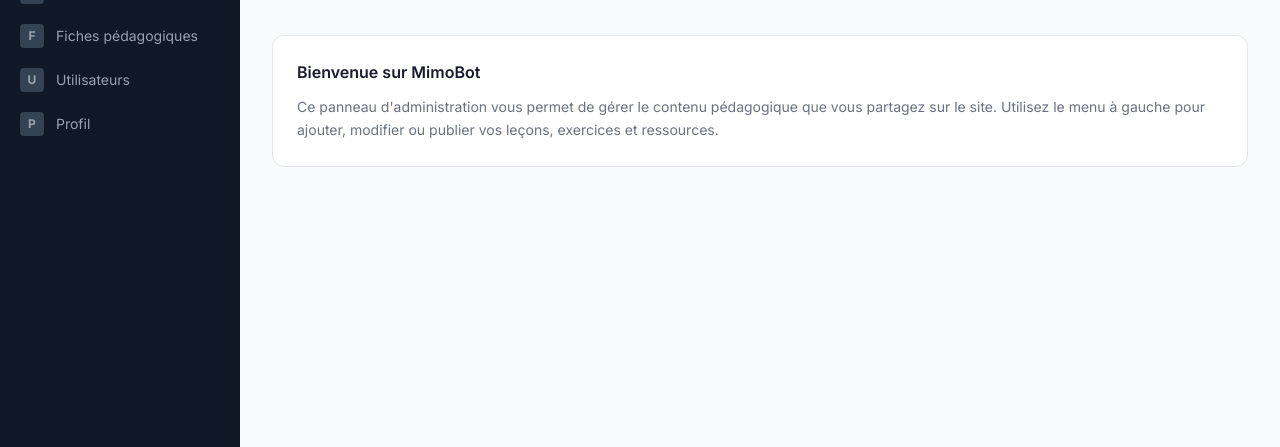
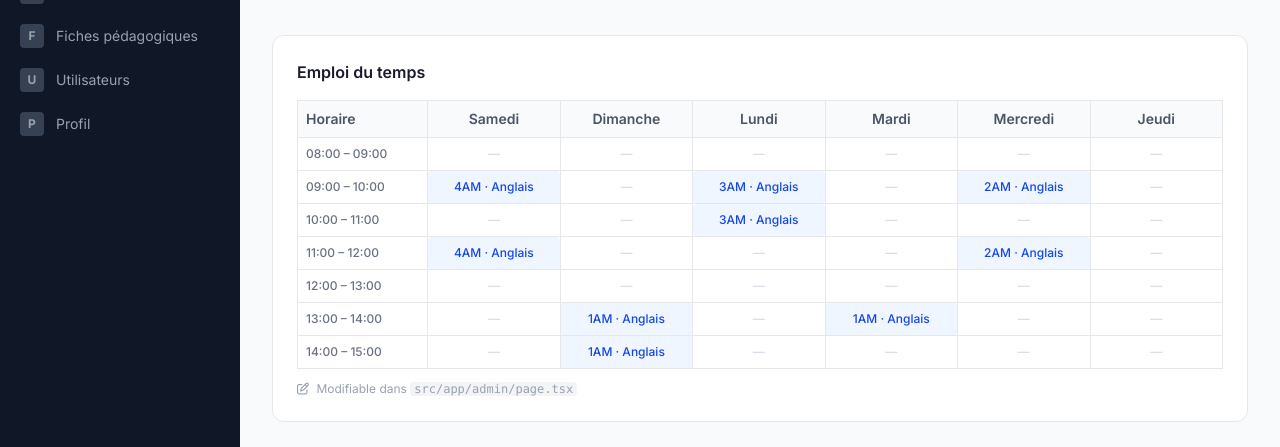
Before and after one commit to islamMed06/mimobot-web, a Next.js app: page /admin in a window 1280 px wide. Shown: the part 203-650 px from the top of the page. Built offline with nearby package versions, Linux system fonts and the light colour scheme; no server answers; the database is empty.

Commit message:
fix redirect /resources -> /lessons, add consulter buttons, extend viewer, add timetable to admin dashboard

```diff
--- a/src/app/admin/page.tsx
+++ b/src/app/admin/page.tsx
@@ -45,15 +45,44 @@ export default async function AdminDashboard() {
       </div>
 
       <div className="bg-white rounded-xl border border-gray-200 p-6">
-        <h2 className="font-semibold mb-3">Bienvenue sur MimoBot</h2>
-        <p className="text-sm text-gray-500 leading-relaxed">
-          Ce panneau d&apos;administration vous permet de gérer le contenu pédagogique
-          que vous partagez sur le site. Utilisez le menu à gauche pour ajouter, modifier
-          ou publier vos leçons, exercices et ressources.
-        </p>
+        <h2 className="font-semibold mb-4">Emploi du temps</h2>
+        <div className="overflow-x-auto">
+          <table className="w-full text-sm border-collapse">
+            <thead>
+              <tr>
+                <th className="border border-gray-200 bg-gray-50 p-2 text-left font-semibold text-gray-600 min-w-[80px]">Horaire</th>
+                <th className="border border-gray-200 bg-gray-50 p-2 text-center font-semibold text-gray-600 min-w-[100px]">Samedi</th>
+                <th className="border border-gray-200 bg-gray-50 p-2 text-center font-semibold text-gray-600 min-w-[100px]">Dimanche</th>
+                <th className="border border-gray-200 bg-gray-50 p-2 text-center font-semibold text-gray-600 min-w-[100px]">Lundi</th>
+                <th className="border border-gray-200 bg-gray-50 p-2 text-center font-semibold text-gray-600 min-w-[100px]">Mardi</th>
+                <th className="border border-gray-200 bg-gray-50 p-2 text-center font-semibold text-gray-600 min-w-[100px]">Mercredi</th>
+                <th className="border border-gray-200 bg-gray-50 p-2 text-center font-semibold text-gray-600 min-w-[100px]">Jeudi</th>
+              </tr>
+            </thead>
+            <tbody>
+              {[
+                { time: "08:00 – 09:00", slots: ["", "", "", "", "", ""] },
+                { time: "09:00 – 10:00", slots: ["4AM · Anglais", "", "3AM · Anglais", "", "2AM · Anglais", ""] },
+                { time: "10:00 – 11:00", slots: ["", "", "3AM · Anglais", "", "", ""] },
+                { time: "11:00 – 12:00", slots: ["4AM · Anglais", "", "", "", "2AM · Anglais", ""] },
+                { time: "12:00 – 13:00", slots: ["", "", "", "", "", ""] },
+                { time: "13:00 – 14:00", slots: ["", "1AM · Anglais", "", "1AM · Anglais", "", ""] },
+                { time: "14:00 – 15:00", slots: ["", "1AM · Anglais", "", "", "", ""] },
+              ].map((row, i) => (
+                <tr key={i}>
+                  <td className="border border-gray-200 p-2 text-gray-500 font-medium text-xs whitespace-nowrap">{row.time}</td>
+                  {row.slots.map((cell, j) => (
+                    <td key={j} className={`border border-gray-200 p-2 text-center ${cell ? "bg-blue-50 text-blue-700 font-medium text-xs rounded" : "text-gray-300 text-xs"}`}>
+                      {cell || "—"}
+                    </td>
+                  ))}
+                </tr>
+              ))}
+            </tbody>
+          </table>
+        </div>
+        <p className="text-xs text-gray-400 mt-3"><i className="fa-regular fa-pen-to-square mr-1"></i> Modifiable dans <code className="bg-gray-100 px-1 rounded">src/app/admin/page.tsx</code></p>
       </div>
-
-
     </div>
   );
 }
--- a/src/app/api/pdf-proxy/[id]/route.ts
+++ b/src/app/api/pdf-proxy/[id]/route.ts
@@ -1,10 +1,19 @@
 export async function GET(req: Request, { params }: { params: Promise<{ id: string }> }) {
   const { id } = await params;
+  const { searchParams } = new URL(req.url);
+  const type = searchParams.get("type") || "resource";
+
+  const allowed = ["resource", "lesson", "exercise"];
+  if (!allowed.includes(type)) {
+    return new Response("Invalid type", { status: 400 });
+  }
+
+  const table = type === "resource" ? "resources" : `${type}s`;
 
   const supabaseUrl = process.env.NEXT_PUBLIC_SUPABASE_URL!;
   const supabaseKey = process.env.SUPABASE_KEY || process.env.NEXT_PUBLIC_SUPABASE_ANON_KEY!;
 
-  const resp = await fetch(`${supabaseUrl}/rest/v1/resources?id=eq.${id}&select=file_url`, {
+  const resp = await fetch(`${supabaseUrl}/rest/v1/${table}?id=eq.${id}&select=file_url`, {
     headers: { apikey: supabaseKey, Authorization: `Bearer ${supabaseKey}` },
   });
 
--- a/src/app/exercises/page.tsx
+++ b/src/app/exercises/page.tsx
@@ -91,7 +91,7 @@ export default async function ExercisesPage({ searchParams }: { searchParams: Pr
               <div className="flex items-start justify-between gap-4">
                 <div>
                   <h2 className="font-display font-bold text-lg text-ink">{e.title}</h2>
-                  <div className="flex items-center gap-3 mt-3 text-xs font-semibold">
+                  <div className="flex items-center gap-3 mt-3 text-xs font-semibold flex-wrap">
                     <span className="bg-coral-light px-2 py-0.5 rounded border border-ink/20 flex items-center gap-1">
                       <i className={`${typeIcons[e.type] || "fa-regular fa-file"} text-coral`}></i>
                       {typeLabels[e.type] || e.type}
@@ -104,6 +104,12 @@ export default async function ExercisesPage({ searchParams }: { searchParams: Pr
                     )}
                   </div>
                 </div>
+                <a
+                  href={`/viewer/${e.id}?type=exercise`}
+                  className="font-display font-bold text-sm bg-blue text-white px-5 py-2.5 rounded-full border-2 border-ink shadow-[3px_3px_0px_#1A1A2E] hover:shadow-[5px_5px_0px_#1A1A2E] hover:-translate-x-0.5 hover:-translate-y-0.5 transition-all no-underline shrink-0 inline-flex items-center gap-2 self-center"
+                >
+                  <i className="fa-regular fa-eye"></i> Consulter
+                </a>
               </div>
             </div>
           ))}
--- a/src/app/lessons/page.tsx
+++ b/src/app/lessons/page.tsx
@@ -84,7 +84,7 @@ export default async function LessonsPage({ searchParams }: { searchParams: Prom
                 <div>
                   <h2 className="font-display font-bold text-lg text-ink">{l.title}</h2>
                   {l.description && <p className="text-sm text-ink/60 mt-1">{l.description}</p>}
-                  <div className="flex items-center gap-3 mt-3 text-xs font-semibold">
+                  <div className="flex items-center gap-3 mt-3 text-xs font-semibold flex-wrap">
                     <span className="bg-blue-light px-2 py-0.5 rounded border border-ink/20">
                       {l.class_level}
                     </span>
@@ -105,6 +105,12 @@ export default async function LessonsPage({ searchParams }: { searchParams: Prom
                     )}
                   </div>
                 </div>
+                <a
+                  href={`/viewer/${l.id}?type=lesson`}
+                  className="font-display font-bold text-sm bg-blue text-white px-5 py-2.5 rounded-full border-2 border-ink shadow-[3px_3px_0px_#1A1A2E] hover:shadow-[5px_5px_0px_#1A1A2E] hover:-translate-x-0.5 hover:-translate-y-0.5 transition-all no-underline shrink-0 inline-flex items-center gap-2 self-center"
+                >
+                  <i className="fa-regular fa-eye"></i> Consulter
+                </a>
               </div>
             </div>
           ))}
--- a/src/app/viewer/[id]/page.tsx
+++ b/src/app/viewer/[id]/page.tsx
@@ -4,8 +4,29 @@ import Link from "next/link";
 import { notFound } from "next/navigation";
 import PDFViewer from "@/components/PDFViewer";
 
-export default async function ViewerPage({ params }: { params: Promise<{ id: string }> }) {
+const TABLE_MAP: Record<string, string> = {
+  lesson: "lessons",
+  exercise: "exercises",
+  resource: "resources",
+};
+
+const BACKLINK_MAP: Record<string, string> = {
+  lesson: "/lessons",
+  exercise: "/exercises",
+  resource: "/fiches-pedagogiques",
+};
+
+export default async function ViewerPage({
+  params,
+  searchParams,
+}: {
+  params: Promise<{ id: string }>;
+  searchParams: Promise<{ type?: string }>;
+}) {
   const { id } = await params;
+  const { type = "resource" } = await searchParams;
+  const table = TABLE_MAP[type] || "resources";
+
   const cookieStore = await cookies();
   const supabase = createServerClient(
     process.env.NEXT_PUBLIC_SUPABASE_URL!,
@@ -14,7 +35,7 @@ export default async function ViewerPage({ params }: { params: Promise<{ id: str
   );
 
   const { data: resource } = await supabase
-    .from("resources")
+    .from(table)
     .select("*")
     .eq("id", id)
     .single();
@@ -24,7 +45,9 @@ export default async function ViewerPage({ params }: { params: Promise<{ id: str
   const { data: { user } } = await supabase.auth.getUser();
   const { data: profile } = user ? await supabase.from("profiles").select("user_type").eq("id", user.id).single() : { data: null };
   const isStudent = profile?.user_type === "student";
-  const backLink = resource.price > 0 && !isStudent ? "/fiches-pedagogiques" : "/lessons";
+  const backLink = type === "resource" && resource.price > 0 && !isStudent
+    ? "/fiches-pedagogiques"
+    : BACKLINK_MAP[type] || "/lessons";
 
   return (
     <div className="min-h-screen bg-cream flex flex-col">
@@ -55,7 +78,7 @@ export default async function ViewerPage({ params }: { params: Promise<{ id: str
         </div>
       </header>
       <div className="flex-1 flex flex-col min-h-0" style={{ height: "calc(100vh - 64px)" }}>
-        <PDFViewer resourceId={id} title={resource.title} />
+        <PDFViewer resourceId={id} title={resource.title} contentType={type} />
       </div>
     </div>
   );
--- a/src/components/PDFViewer.tsx
+++ b/src/components/PDFViewer.tsx
@@ -2,7 +2,7 @@
 
 import { useState, useRef, useCallback, useEffect } from "react";
 
-export default function PDFViewer({ resourceId, title }: { resourceId: string; title: string }) {
+export default function PDFViewer({ resourceId, title, contentType = "resource" }: { resourceId: string; title: string; contentType?: string }) {
   const containerRef = useRef<HTMLDivElement>(null);
   const canvasContainerRef = useRef<HTMLDivElement>(null);
   const [loading, setLoading] = useState(true);
@@ -32,7 +32,7 @@ export default function PDFViewer({ resourceId, title }: { resourceId: string; t
   useEffect(() => {
     (async () => {
       try {
-        const res = await fetch(`/api/pdf-proxy/${resourceId}`);
+        const res = await fetch(`/api/pdf-proxy/${resourceId}?type=${contentType}`);
         if (!res.ok) throw new Error(`HTTP ${res.status}`);
         const buf = await res.arrayBuffer();
 
--- a/src/middleware.ts
+++ b/src/middleware.ts
@@ -58,7 +58,7 @@ export async function middleware(request: NextRequest) {
 
     if (isFichesRoute && profile?.user_type === "student") {
       const url = request.nextUrl.clone();
-      url.pathname = "/resources";
+      url.pathname = "/lessons";
       return NextResponse.redirect(url);
     }
   }
```
